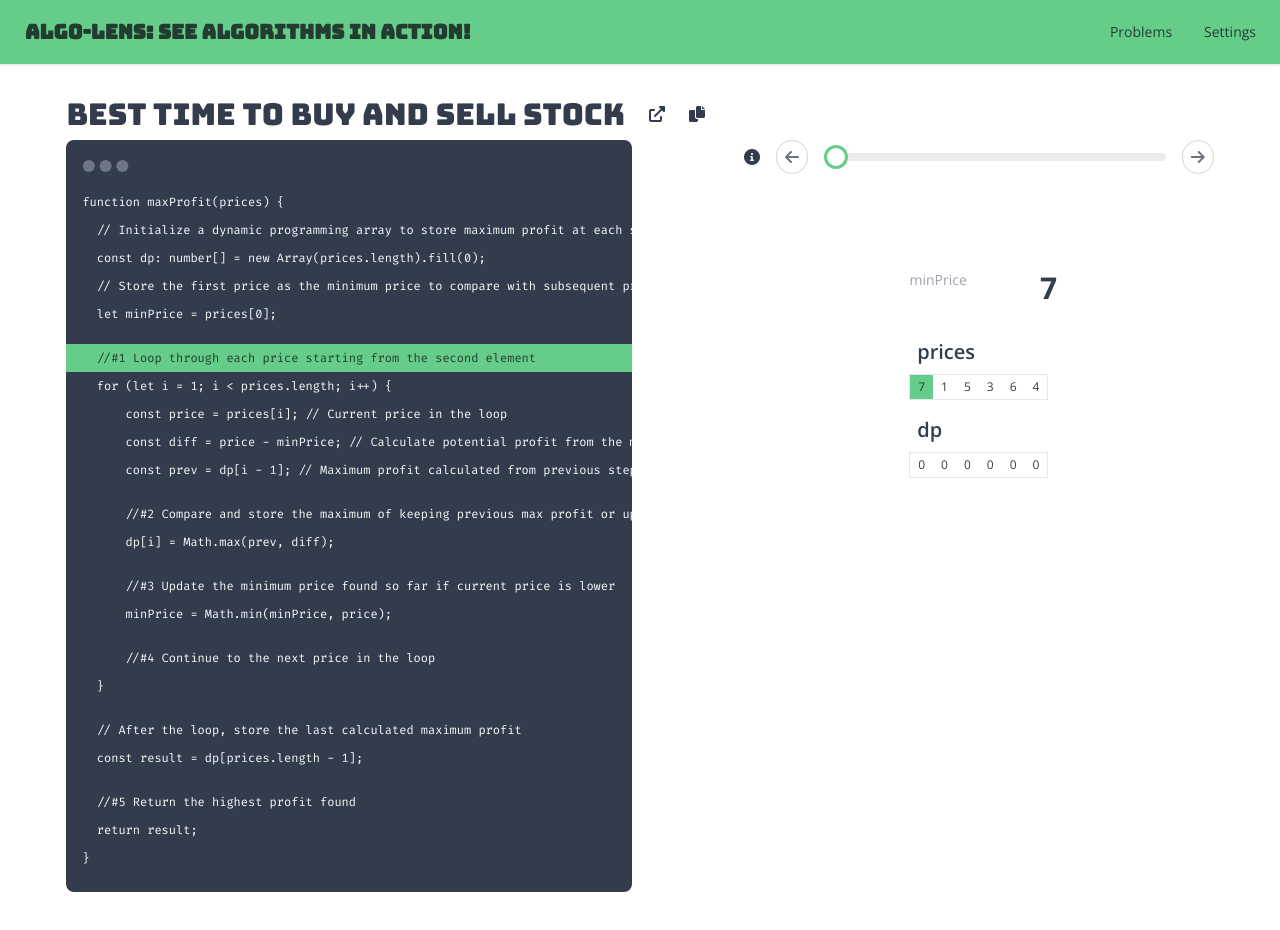
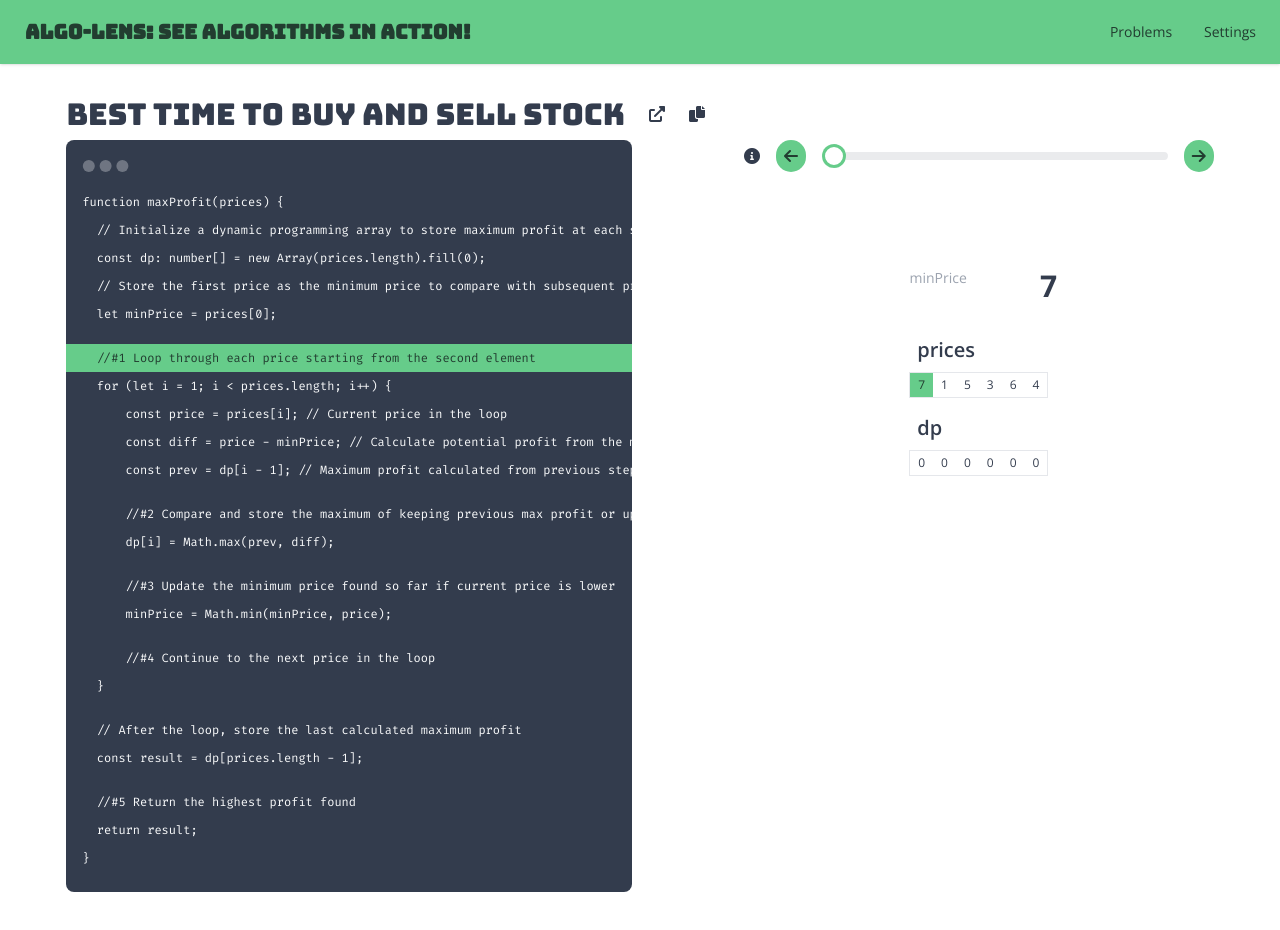
Before and after one commit to jaroslaw-weber/algo-lens, a Next.js app: page /problem/best-time-to-buy-and-sell-stock in a window 1280 px wide. Built offline with nearby package versions, Linux system fonts and the light colour scheme.

Commit message:
improve slider style

```diff
--- a/components/Slider.tsx
+++ b/components/Slider.tsx
@@ -50,7 +50,7 @@ const Slider: React.FC<SliderProps> = ({ min, max, value, onChange }) => {
         <i className="fas fa-circle-info hover:scale-110 transition-transform duration-300"></i>
       </div>
       <button
-        className="px-2 py-1 rounded-full border  border-gray-300 bg-white text-gray-500 hover:bg-gray-100 focus:outline-none"
+        className="px-2 py-1 rounded-full  bg-primary text-primary-content"
         onClick={() => {
           if (sliderRef.current) {
             sliderRef.current.stepDown();
@@ -72,7 +72,7 @@ const Slider: React.FC<SliderProps> = ({ min, max, value, onChange }) => {
         //onKeyDown={handleArrowKeyPress}
       />
       <button
-        className="px-2 py-1 rounded-full border  border-gray-300 bg-white text-gray-500 hover:bg-gray-100 focus:outline-none"
+        className="px-2 py-1 rounded-full bg-primary text-primary-content"
         onClick={() => {
           if (sliderRef.current) {
             sliderRef.current.stepUp();
```
